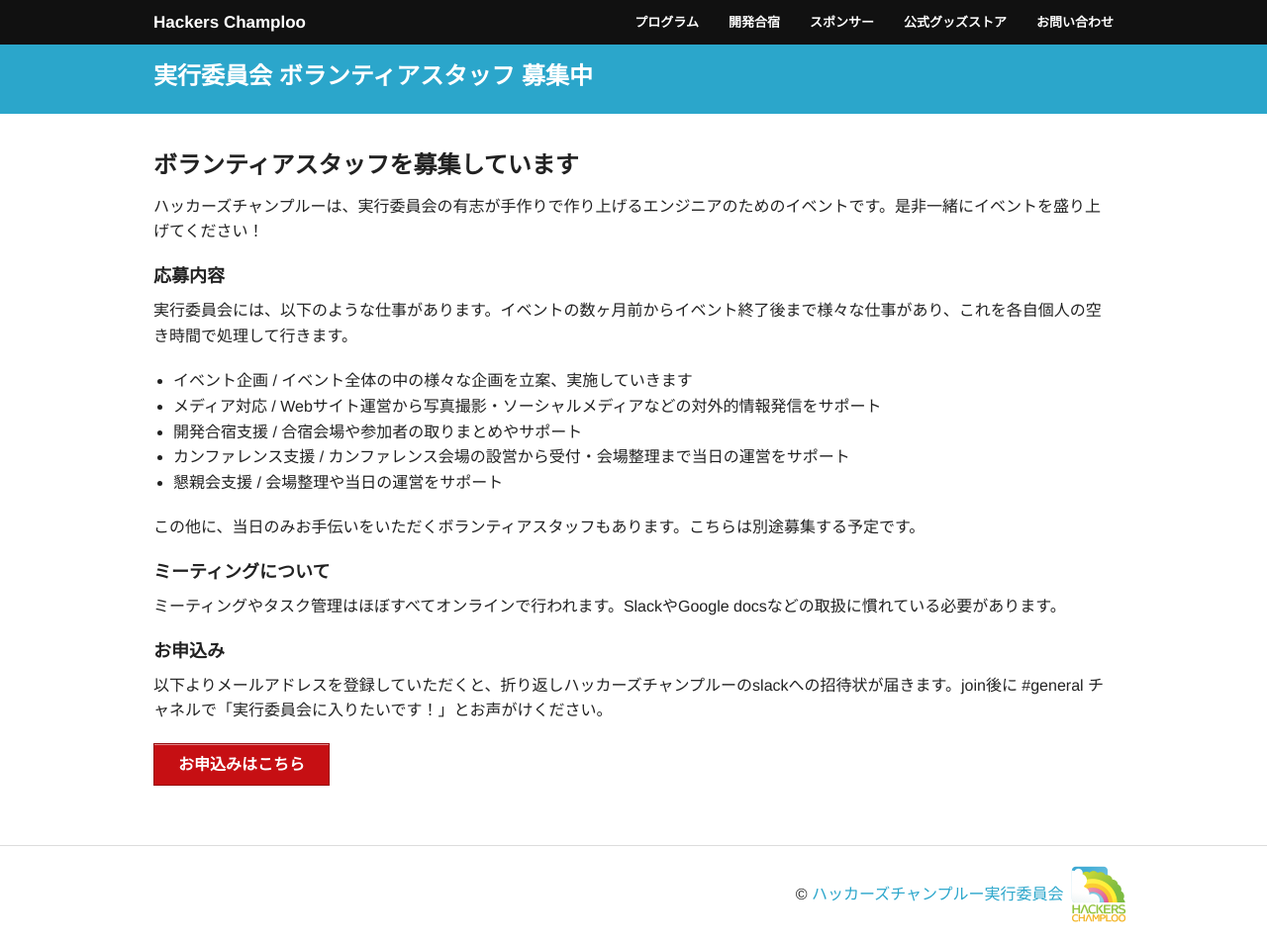
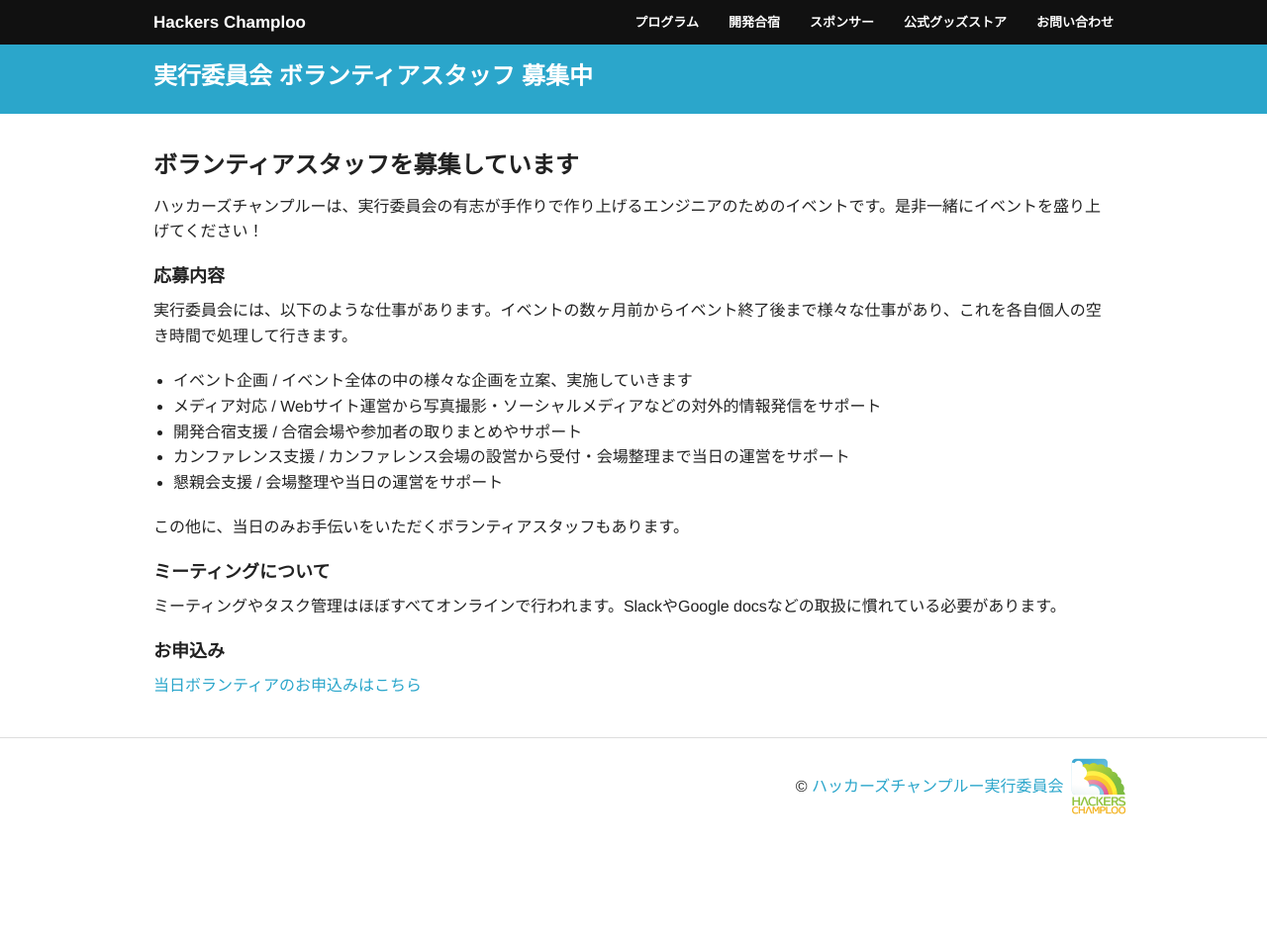
Before and after one commit to hackers-champloo/hackers-champloo.github.io, a Jekyll site: the page built from 2017/staff.md, in a window 1280 px wide and 955 px high. Shown: the whole window at 99% size. Built offline with Jekyll 4.4.1, drawn with Linux system fonts in a browser that asks for light colours; nearby versions of some CDN libraries.

Commit message:
当日ボランティア募集のリンク追加

```diff
--- a/2017/staff.md
+++ b/2017/staff.md
@@ -18,7 +18,8 @@ title: 実行委員会 ボランティアスタッフ 募集中
 * カンファレンス支援 / カンファレンス会場の設営から受付・会場整理まで当日の運営をサポート
 * 懇親会支援 / 会場整理や当日の運営をサポート
 
-この他に、当日のみお手伝いをいただくボランティアスタッフもあります。こちらは別途募集する予定です。
+この他に、当日のみお手伝いをいただくボランティアスタッフもあります。
+
 
 ## ミーティングについて
 
@@ -26,6 +27,4 @@ title: 実行委員会 ボランティアスタッフ 募集中
 
 ## お申込み
 
-以下よりメールアドレスを登録していただくと、折り返しハッカーズチャンプルーのslackへの招待状が届きます。join後に #general チャネルで「実行委員会に入りたいです！」とお声がけください。
-
-<a class="button alert" href="https://goo.gl/WOcoUD">お申込みはこちら</a>
+[当日ボランティアのお申込みはこちら](https://docs.google.com/forms/d/e/1FAIpQLScZhHFQRSmL7sJ00rnR6FCXVarmSge2fAW2ls1bf7GnPJrQ9Q/viewform?usp=sf_link)
```
